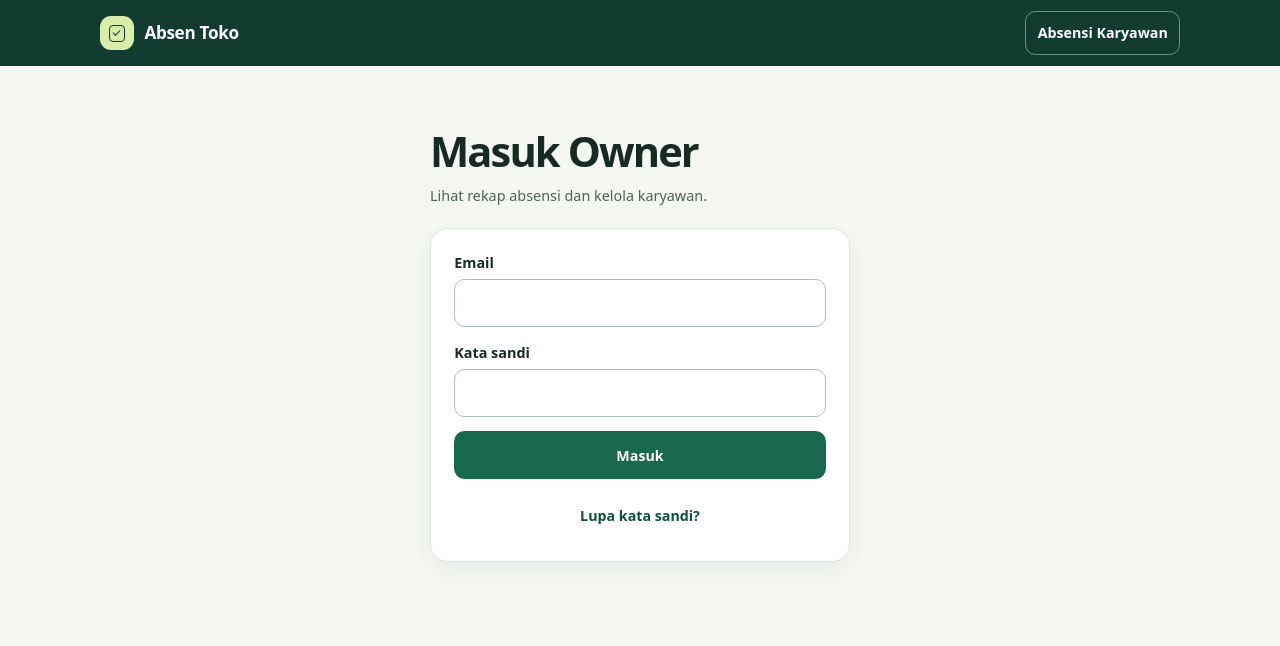
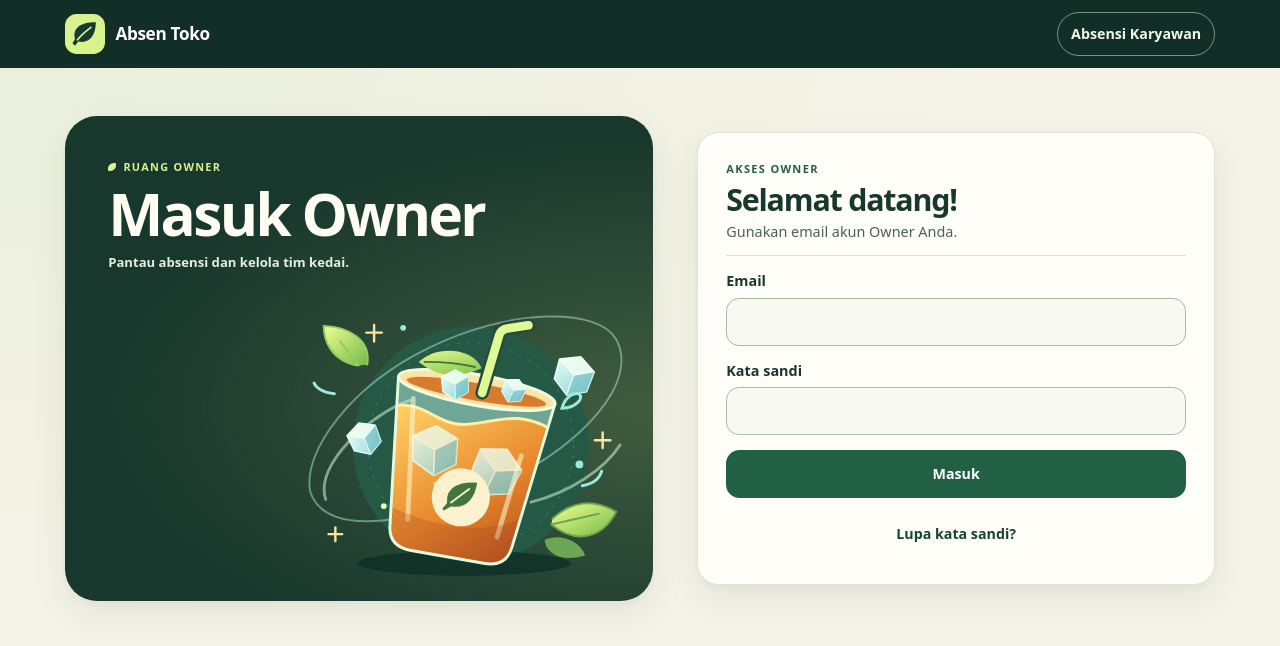
Before and after one commit to Syaif05/AbsenToko, a React (Vite) app: page /owner/login in a window 1280 px wide. Shown: the top 646 px of the page. Built offline with nearby package versions, Linux system fonts and the light colour scheme; no server answers.

Commit message:
Redesign attendance and owner screens with an iced tea theme

```diff
--- a/index.html
+++ b/index.html
@@ -3,6 +3,8 @@
   <head>
     <meta charset="UTF-8" />
     <meta name="viewport" content="width=device-width, initial-scale=1, viewport-fit=cover" />
+    <meta name="theme-color" content="#112f26" />
+    <link rel="icon" type="image/svg+xml" href="/tea-mark.svg" />
     <title>Absen Toko</title>
   </head>
   <body>
--- /dev/null
+++ b/src/components/ui/TeaHero.tsx
@@ -0,0 +1,14 @@
+import type { ReactNode } from 'react'
+import icedTea from '../../assets/iced-tea.svg?no-inline'
+
+export function TeaHero({ children, variant = 'entry' }: {
+  children: ReactNode
+  variant?: 'entry' | 'owner' | 'dashboard'
+}) {
+  return (
+    <div className={'tea-hero tea-hero-' + variant}>
+      <div className="tea-hero-copy">{children}</div>
+      <img className="tea-hero-art" src={icedTea} width={380} height={320} alt="" aria-hidden="true" />
+    </div>
+  )
+}
--- a/src/components/ui/shared.tsx
+++ b/src/components/ui/shared.tsx
@@ -8,7 +8,7 @@ export function Header({ children }: { children?: ReactNode }) {
     <header className="site-header">
       <div className="header-inner">
         <Link className="brand" to="/">
-          <span className="brand-mark" aria-hidden="true"><span /></span>
+          <img className="brand-mark" src="/tea-mark.svg" width={40} height={40} alt="" />
           <span>{appName}</span>
         </Link>
         {children}
--- a/src/features/attendance/EvidenceForm.tsx
+++ b/src/features/attendance/EvidenceForm.tsx
@@ -98,6 +98,7 @@ export function EvidenceForm({ session, action, headingRef, onBack, onSuccess }:
   return (
     <section className="panel stack" aria-label={actionLabels[action]}>
       <div className="capture-intro">
+        <p className="panel-kicker">Bukti kehadiran</p>
         <div className="capture-heading">
           <h2 ref={headingRef} tabIndex={-1}>{actionLabels[action]}</h2>
           <button className="button button-quiet" type="button" disabled={sending} onClick={onBack}>Kembali</button>
--- a/src/pages/OwnerDashboardPage.tsx
+++ b/src/pages/OwnerDashboardPage.tsx
@@ -1,12 +1,20 @@
 import { useEffect, useState } from 'react'
 import { Link } from 'react-router'
 import { Header, Notice, errorMessage } from '../components/ui/shared'
+import { TeaHero } from '../components/ui/TeaHero'
 import { useOnline } from '../features/attendance/browser'
 import { displayDate, displayTime, todayWib } from '../features/attendance/dates'
 import type { Attendance, Employee } from '../features/attendance/types'
 import { loadDashboard } from '../features/owner/api'
 import { AttendanceDetail } from '../features/owner/AttendanceDetail'
 import { EmployeeManager } from '../features/owner/EmployeeManager'
+
+const statIcons = {
+  total: 'M16 21v-2a4 4 0 0 0-4-4H6a4 4 0 0 0-4 4v2m20 0v-2a4 4 0 0 0-3-4M13 7a4 4 0 1 1-8 0 4 4 0 0 1 8 0Zm5-4a4 4 0 0 1 0 8',
+  in: 'M12 5H5v14h7m-2-7h11m-4-4 4 4-4 4',
+  waiting: 'M12 7v5l3 2m6-2a9 9 0 1 1-18 0 9 9 0 0 1 18 0Z',
+  out: 'm8 12 3 3 5-6m5 3a9 9 0 1 1-18 0 9 9 0 0 1 18 0Z',
+}
 
 function initials(name: string) {
   return name.split(/\s+/).slice(0, 2).map((word) => Array.from(word)[0]).join('').toLocaleUpperCase('id')
@@ -94,25 +102,27 @@ export default function OwnerDashboardPage({ onLogout }: { onLogout: () => Promi
     <>
       <Header><button className="button header-link" type="button" disabled={leaving} onClick={logout}>{leaving ? "Keluar…" : "Keluar"}</button></Header>
       <main className="dashboard-shell">
-        <div className="dashboard-intro">
-          <div className="page-intro">
-            <p className="date-label"><span aria-hidden="true" />{displayDate(date)} · WIB</p>
-            <h1>Dashboard</h1>
-            <p className="muted">Rekap absensi karyawan</p>
-          </div>
-          <button className="button button-primary" type="button" disabled={!snapshot || !online} onClick={() => setManaging(true)}>Kelola Karyawan</button>
-        </div>
+        <TeaHero variant="dashboard">
+          <p className="tea-eyebrow"><span aria-hidden="true" />Ruang Owner</p>
+          <h1>Dashboard</h1>
+          <p className="tea-date">{displayDate(date)} · WIB</p>
+          <button className="button hero-action" type="button" disabled={!snapshot || !online} onClick={() => setManaging(true)}>Kelola Karyawan</button>
+        </TeaHero>
         <section className="stats" aria-label="Ringkasan absensi karyawan aktif">
           {stats.map(([label, value, tone]) => (
-            <article className="stat" key={label}>
-              <span className={'stat-accent stat-' + tone} aria-hidden="true" />
+            <article className={'stat stat-' + tone} key={label}>
+              <span className="stat-icon" aria-hidden="true">
+                <svg viewBox="0 0 24 24" fill="none" stroke="currentColor" strokeWidth="1.7" strokeLinecap="round" strokeLinejoin="round">
+                  <path d={statIcons[tone]} />
+                </svg>
+              </span>
               <h2>{label}</h2><strong>{hasData ? value : "—"}</strong>
             </article>
           ))}
         </section>
         <section className="panel dashboard-panel" aria-labelledby="attendance-heading">
           <div className="list-toolbar">
-            <div><h2 id="attendance-heading">Daftar absensi</h2><p className="muted">Pilih karyawan untuk melihat detail.</p></div>
+            <div><p className="panel-kicker">Rekap harian</p><h2 id="attendance-heading">Daftar absensi</h2><p className="muted">Pilih karyawan untuk melihat detail.</p></div>
             <div className="list-actions">
               <label className="field"><span>Tanggal absensi</span>
                 <input type="date" value={date} max={todayWib()} onChange={(event) => {
--- a/src/pages/OwnerLoginPage.tsx
+++ b/src/pages/OwnerLoginPage.tsx
@@ -2,6 +2,7 @@ import { useState } from 'react'
 import type { FormEvent } from 'react'
 import { Link, useNavigate } from 'react-router'
 import { Header, Notice, errorMessage } from '../components/ui/shared'
+import { TeaHero } from '../components/ui/TeaHero'
 import { useOnline } from '../features/attendance/browser'
 import { requestPasswordReset, signInOwner, updateOwnerPassword } from '../features/owner/api'
 
@@ -50,14 +51,21 @@ export default function OwnerLoginPage({ recovery = false, invalidRecovery = fal
   return (
     <>
       <Header><Link className="button header-link" to="/">Absensi Karyawan</Link></Header>
-      <main className="narrow-shell">
-        <div className="page-intro">
+      <main className="tea-shell">
+        <TeaHero variant="owner">
+          <p className="tea-eyebrow"><span aria-hidden="true" />Ruang Owner</p>
           <h1>{recovery ? 'Buat kata sandi baru' : resetting ? 'Reset kata sandi' : 'Masuk Owner'}</h1>
-          <p className="muted">{resetting ? 'Masukkan email akun Owner.' : 'Lihat rekap absensi dan kelola karyawan.'}</p>
-        </div>
+          <p className="tea-date">{recovery ? 'Pilih kata sandi yang baru untuk akun Anda.' : resetting ? 'Pulihkan akses akun Owner.' : 'Pantau absensi dan kelola tim kedai.'}</p>
+        </TeaHero>
+        <div className="tea-workspace">
           {!online && <Notice tone="warning">Periksa koneksi internet untuk melanjutkan.</Notice>}
           {invalidRecovery && <Notice tone="warning">Tautan reset tidak bisa digunakan. Minta tautan baru jika diperlukan.</Notice>}
           <form className="panel stack" onSubmit={submit}>
+            <div className="panel-intro">
+              <p className="panel-kicker">Akses Owner</p>
+              <h2>{recovery ? 'Kata sandi baru' : resetting ? 'Kirim tautan reset' : 'Selamat datang!'}</h2>
+              <p className="muted">{recovery ? 'Gunakan minimal 8 karakter.' : 'Gunakan email akun Owner Anda.'}</p>
+            </div>
             {!recovery && <label className="field">
               <span>Email</span>
               <input type="email" autoComplete="email" required maxLength={254} value={email} disabled={busy}
@@ -79,6 +87,7 @@ export default function OwnerLoginPage({ recovery = false, invalidRecovery = fal
               {resetting ? 'Kembali ke Login' : 'Lupa kata sandi?'}
             </button>}
           </form>
+        </div>
       </main>
     </>
   )
--- a/src/styles/index.css
+++ b/src/styles/index.css
@@ -1,22 +1,24 @@
 @import "tailwindcss";
 
 :root {
-  --paper: #f5f7f2;
-  --surface: #fff;
-  --ink: #162b23;
-  --muted: #4d6258;
-  --border: #dce5dd;
-  --forest: #123c30;
-  --green: #17684c;
-  --green-dark: #0f523b;
-  --mint: #e4f2e8;
-  --lime: #d8eea9;
-  --shadow: 0 9px 28px rgb(23 63 48 / 6%);
+  --paper: #f5f3e8;
+  --surface: #fffef8;
+  --ink: #18382d;
+  --muted: #496358;
+  --border: #dce4d5;
+  --forest: #112f26;
+  --green: #226045;
+  --green-dark: #164631;
+  --mint: #e1efda;
+  --lime: #d9f28e;
+  --amber: #f6e3bc;
+  --ice: #dfefee;
+  --shadow: 0 4px 6px rgb(25 49 34 / 3%), 0 14px 38px rgb(25 49 34 / 7%);
   color-scheme: light;
 }
 
 body {
-  background: var(--paper);
+  background: radial-gradient(ellipse at 0 0, #e9efdb 0, transparent 55%), var(--paper);
   color: var(--ink);
   min-height: 100dvh;
   font-family: system-ui, -apple-system, BlinkMacSystemFont, "Segoe UI", sans-serif;
@@ -37,8 +39,8 @@ small { font-size: .82em; }
   background: var(--forest);
 }
 .header-inner {
-  max-width: 1080px;
-  min-height: 66px;
+  max-width: 1150px;
+  min-height: 68px;
   margin-inline: auto;
   display: flex;
   justify-content: space-between;
@@ -57,50 +59,20 @@ small { font-size: .82em; }
   letter-spacing: -.018em;
   overflow-wrap: anywhere;
 }
-.brand-mark {
-  width: 34px;
-  height: 34px;
-  flex: none;
-  display: grid;
-  place-items: center;
-  border-radius: 11px;
-  background: var(--lime);
-}
-.brand-mark > span {
-  width: 16px;
-  height: 17px;
-  position: relative;
-  border: 1.7px solid var(--forest);
-  border-radius: 4px;
-}
-.brand-mark > span::after {
-  content: "";
-  position: absolute;
-  width: 7px;
-  height: 4px;
-  border: solid var(--forest);
-  border-width: 0 0 1.7px 1.7px;
-  transform: rotate(-45deg);
-  top: 4px;
-  left: 3px;
-}
-
+.brand-mark { width: 40px; height: 40px; flex: none; }
 .narrow-shell, .dashboard-shell {
   margin-inline: auto;
   padding: clamp(1.6rem, 5.4vw, 3.8rem) max(1rem, env(safe-area-inset-right))
     max(1.5rem, env(safe-area-inset-bottom)) max(1rem, env(safe-area-inset-left));
 }
 .narrow-shell { max-width: 452px; }
-.dashboard-shell { max-width: 1112px; }
-.page-intro { display: grid; gap: .55rem; margin-bottom: 1.35rem; }
-.date-label { display: flex; align-items: center; gap: .5rem; color: var(--green-dark); font-size: .87rem; font-weight: 680; }
-.date-label > span, .demo-indicator { display: inline-block; width: .48rem; height: .48rem; border-radius: 50%; background: #31815f; flex: none; }
+.dashboard-shell { max-width: 1182px; }
 .muted { color: var(--muted); font-size: .9rem; overflow-wrap: anywhere; }
 .panel {
   background: var(--surface);
   border: 1px solid var(--border);
-  border-radius: 1.1rem;
-  padding: clamp(1rem, 4vw, 1.45rem);
+  border-radius: 1.35rem;
+  padding: clamp(1rem, 4vw, 1.75rem);
   box-shadow: var(--shadow);
 }
 .stack { display: grid; gap: .9rem; min-width: 0; }
@@ -114,9 +86,9 @@ input, select {
   min-height: 48px;
   padding: .55rem .74rem;
   color: var(--ink);
-  background: var(--surface);
-  border: 1px solid #abbfb1;
-  border-radius: .65rem;
+  background: #f8f9f0;
+  border: 1px solid #a6bba9;
+  border-radius: .8rem;
   font-size: 1rem;
   font-weight: 500;
 }
@@ -134,7 +106,7 @@ input::placeholder { color: #52655b; opacity: 1; }
   min-height: 44px;
   padding: .55rem .9rem;
   border: 1px solid transparent;
-  border-radius: .65rem;
+  border-radius: .85rem;
   font-size: .89rem;
   font-weight: 700;
   text-align: center;
@@ -148,7 +120,7 @@ input::placeholder { color: #52655b; opacity: 1; }
 .button-quiet { color: var(--green-dark); }
 .button-danger { background: #fff3f1; border-color: #e4b9b2; color: #8a2923; }
 .button-danger:hover:not(:disabled) { background: #fbe6e3; }
-.header-link { color: #fff; border-color: #6c9684; padding-inline: .7rem; }
+.header-link { color: #f2f8e9; border-color: #789585; padding-inline: .8rem; border-radius: 2rem; }
 .header-link:hover { background: #275b48; }
 .demo-footer {
   display: flex;
@@ -199,7 +171,7 @@ input::placeholder { color: #52655b; opacity: 1; }
 .capture-heading { display: flex; align-items: center; justify-content: space-between; gap: .5rem; }
 .capture-heading .button { padding-inline: .6rem; }
 .capture-section, .gps { display: grid; gap: .55rem; }
-.viewfinder { position: relative; display: grid; place-items: center; aspect-ratio: 4 / 3; overflow: hidden; border-radius: .8rem; background: #eaf0e9; }
+.viewfinder { position: relative; display: grid; place-items: center; aspect-ratio: 4 / 3; overflow: hidden; border-radius: .8rem; background: repeating-linear-gradient(135deg, #e8f2e8, #e8f2e8 14px, #e3eee5 14px, #e3eee5 28px); }
 .viewfinder img { width: 100%; height: 100%; object-fit: contain; position: absolute; inset: 0; }
 .remember-account { display: flex; align-items: center; gap: .65rem; min-height: 44px; cursor: pointer; }
 .remember-account input { width: 1.15rem; height: 1.15rem; min-height: 0; flex: none; accent-color: #176149; }
@@ -207,7 +179,7 @@ input::placeholder { color: #52655b; opacity: 1; }
 .camera-dialog {
   position: fixed; inset: 0; width: 100%; height: 100%; height: 100dvh;
   max-width: none; max-height: none; margin: 0; border: 0; padding: 0;
-  background: #0e1915; color: #fff;
+  background: #102d24; color: #fff;
 }
 .camera-screen {
   height: 100%; display: grid; grid-template-rows: auto minmax(0, 1fr) auto; gap: .65rem;
@@ -229,16 +201,19 @@ input::placeholder { color: #52655b; opacity: 1; }
 .gps-retry { justify-self: start; padding-inline: .4rem; }
 .sticky-actions { position: sticky; bottom: 0; z-index: 1; padding-bottom: env(safe-area-inset-bottom); background: var(--surface); }
 
-.dashboard-intro { display: flex; flex-wrap: wrap; align-items: end; justify-content: space-between; gap: .85rem; margin-bottom: 1.15rem; }
-.dashboard-intro .page-intro { margin: 0; }
 .stats { display: grid; grid-template-columns: repeat(2, minmax(0, 1fr)); gap: .65rem; margin-bottom: 1.15rem; }
-.stat { position: relative; display: grid; align-content: start; gap: .45rem; min-height: 110px; padding: .85rem; border: 1px solid var(--border); border-radius: .9rem; background: var(--surface); }
+.stat { display: grid; align-content: start; gap: .35rem; min-height: 124px; padding: .85rem; border: 1px solid var(--border); border-radius: 1.15rem; background: var(--surface); }
 .stat h2 { color: var(--muted); font-size: .83rem; font-weight: 680; letter-spacing: 0; }
-.stat strong { font-size: 1.75rem; line-height: 1; font-variant-numeric: tabular-nums; }
-.stat-accent { width: 1.45rem; height: .27rem; border-radius: 99px; background: #397b61; }
-.stat-in { background: #65a879; }
-.stat-waiting { background: #c29a40; }
-.stat-out { background: #718bbd; }
+.stat strong { font-size: clamp(1.7rem, 4vw, 2.2rem); line-height: 1; font-variant-numeric: tabular-nums; }
+.stat-icon { display: grid; place-items: center; width: 32px; height: 32px; border-radius: .65rem; background: var(--mint); color: var(--green-dark); margin-bottom: .2rem; }
+.stat-icon svg { width: 18px; height: 18px; }
+.stat-total { background: #f2f7e9; }
+.stat-in { background: #e8f3dc; }
+.stat-in .stat-icon { background: #d5e9bc; }
+.stat-waiting { background: #faf0da; }
+.stat-waiting .stat-icon { background: var(--amber); color: #67430b; }
+.stat-out { background: #edf6f6; }
+.stat-out .stat-icon { background: var(--ice); color: #26555b; }
 .dashboard-panel { padding: 0; overflow: hidden; }
 .list-toolbar { display: flex; flex-wrap: wrap; align-items: end; justify-content: space-between; gap: .8rem; padding: .95rem; }
 .list-toolbar h2 + p { margin-top: .26rem; }
@@ -281,7 +256,7 @@ input::placeholder { color: #52655b; opacity: 1; }
   max-height: 88dvh;
   padding: 1rem max(1rem, env(safe-area-inset-right)) max(1rem, env(safe-area-inset-bottom)) max(1rem, env(safe-area-inset-left));
   border: 1px solid var(--border);
-  border-radius: 1rem 1rem 0 0;
+  border-radius: 1.45rem 1.45rem 0 0;
   background: var(--surface);
   color: var(--ink);
   overflow: auto;
@@ -309,8 +284,70 @@ input::placeholder { color: #52655b; opacity: 1; }
   .employee-name, .employee-row .status, .row-arrow { grid-column: auto; grid-row: auto; }
   .row-time > span { position: absolute; width: 1px; height: 1px; padding: 0; overflow: hidden; clip-path: inset(50%); white-space: nowrap; }
   .list-columns { display: grid; gap: .5rem; padding: .55rem .95rem; background: var(--paper); color: var(--muted); font-size: .82rem; font-weight: 670; }
-  .sheet { inset: 0; width: calc(100% - 2rem); border-radius: 1rem; padding: 1.25rem; }
+  .sheet { inset: 0; width: calc(100% - 2rem); border-radius: 1.45rem; padding: 1.25rem; }
   .evidence-grid { grid-template-columns: repeat(2, minmax(0, 1fr)); }
 }
 
 @media (max-height: 740px) { .sticky-actions { position: static; } }
+
+/* Iced-tea entry points: artwork stays inside the hero, away from form controls. */
+.tea-shell {
+  display: grid;
+  gap: 1rem;
+  max-width: 1182px;
+  margin-inline: auto;
+  padding: clamp(1rem, 4vw, 3rem) max(1rem, env(safe-area-inset-right))
+    max(1.5rem, env(safe-area-inset-bottom)) max(1rem, env(safe-area-inset-left));
+}
+.tea-workspace { min-width: 0; width: 100%; max-width: 550px; justify-self: center; }
+.tea-workspace > .notice { margin-bottom: .8rem; }
+.tea-hero {
+  isolation: isolate;
+  position: relative;
+  display: flex;
+  align-items: center;
+  min-height: 174px;
+  padding: clamp(1rem, 3vw, 2.2rem);
+  border-radius: clamp(1.25rem, 3vw, 2rem);
+  background: radial-gradient(ellipse at 100% 60%, #2a644c, transparent 68%), #163c2f;
+  color: #fffdf1;
+  box-shadow: var(--shadow);
+  overflow: hidden;
+}
+.tea-hero-owner { background: radial-gradient(ellipse at 100% 60%, #405d3f, transparent 68%), #18372d; }
+.tea-hero-copy { width: min(66%, 33rem); display: grid; justify-items: start; gap: .6rem; min-width: 0; }
+.tea-hero h1 { font-weight: 820; line-height: .99; font-size: clamp(1.9rem, 6.8vw, 3.65rem); text-wrap: balance; }
+.tea-hero-art { position: absolute; inset-inline-end: -7%; bottom: -10%; width: min(48%, 22rem); height: auto; pointer-events: none; z-index: -1; }
+.tea-eyebrow { display: flex; align-items: center; gap: .45rem; color: var(--lime); font-size: .68rem; font-weight: 800; letter-spacing: .12em; text-transform: uppercase; }
+.tea-eyebrow span { display: block; width: .5rem; height: .5rem; flex: none; background: currentColor; border-radius: 70% 10% 70% 15%; }
+.tea-date { font-size: .82rem; font-weight: 600; color: #e4f0df; }
+.tea-hero-dashboard { min-height: 205px; margin-bottom: 1rem; }
+.tea-hero-dashboard .tea-hero-art { inset-inline-end: 0; bottom: -5%; }
+.hero-action { background: var(--lime); color: var(--forest); margin-top: .35rem; }
+.hero-action:hover:not(:disabled) { background: #e5faa9; }
+.tea-hero :focus-visible { outline-color: #f3ffa1; }
+.panel-kicker { color: var(--green); font-size: .69rem; letter-spacing: .12em; font-weight: 820; text-transform: uppercase; }
+.panel-intro { display: grid; gap: .25rem; padding-bottom: .75rem; border-bottom: 1px solid var(--border); }
+.panel-intro h2 { font-size: clamp(1.45rem, 4vw, 1.9rem); letter-spacing: -.04em; }
+.panel-intro h2 + p { margin-top: 0; }
+.account-heading { display: flex; align-items: center; gap: .7rem; }
+.account-heading .avatar { width: 48px; height: 48px; font-size: 1.1rem; background: var(--lime); border-radius: .95rem; }
+.account-panel > p:empty { display: none; }
+.capture-intro > .panel-kicker { margin-bottom: .2rem; }
+.success-mark { background: var(--lime); }
+
+@media (max-width: 779px) {
+  .tea-shell-capture > .tea-hero { min-height: 120px; }
+  .tea-shell-capture .tea-hero h1 { font-size: clamp(1.45rem, 5vw, 2rem); }
+  .tea-shell-capture .tea-hero-art { width: min(39%, 10rem); }
+}
+@media (min-width: 780px) {
+  .tea-shell { grid-template-columns: minmax(0, 1fr) minmax(0, .88fr); gap: clamp(1rem, 4vw, 2.75rem); align-items: center; }
+  .tea-shell > .tea-hero { align-self: stretch; min-height: 485px; align-items: start; padding: clamp(1.5rem, 4vw, 2.7rem); }
+  .tea-shell > .tea-hero .tea-hero-copy { width: 100%; }
+  .tea-shell > .tea-hero .tea-hero-art { width: min(86%, 23rem); inset-inline-end: 0; bottom: 0; }
+  .tea-hero-dashboard { min-height: 230px; }
+  .tea-hero-dashboard .tea-hero-art { inset-inline-end: 4%; width: min(42%, 21rem); bottom: -15%; }
+  .tea-shell-capture { align-items: start; }
+  .tea-shell-capture > .tea-hero { align-self: start; }
+}
```
Also changed, not shown: src/app/App.tsx (+13 -3 lines), src/pages/AttendancePage.tsx (+20 -9 lines), public/tea-mark.svg (added), src/assets/iced-tea.svg (added). Lines whose indentation alone changed are shown as unchanged.
